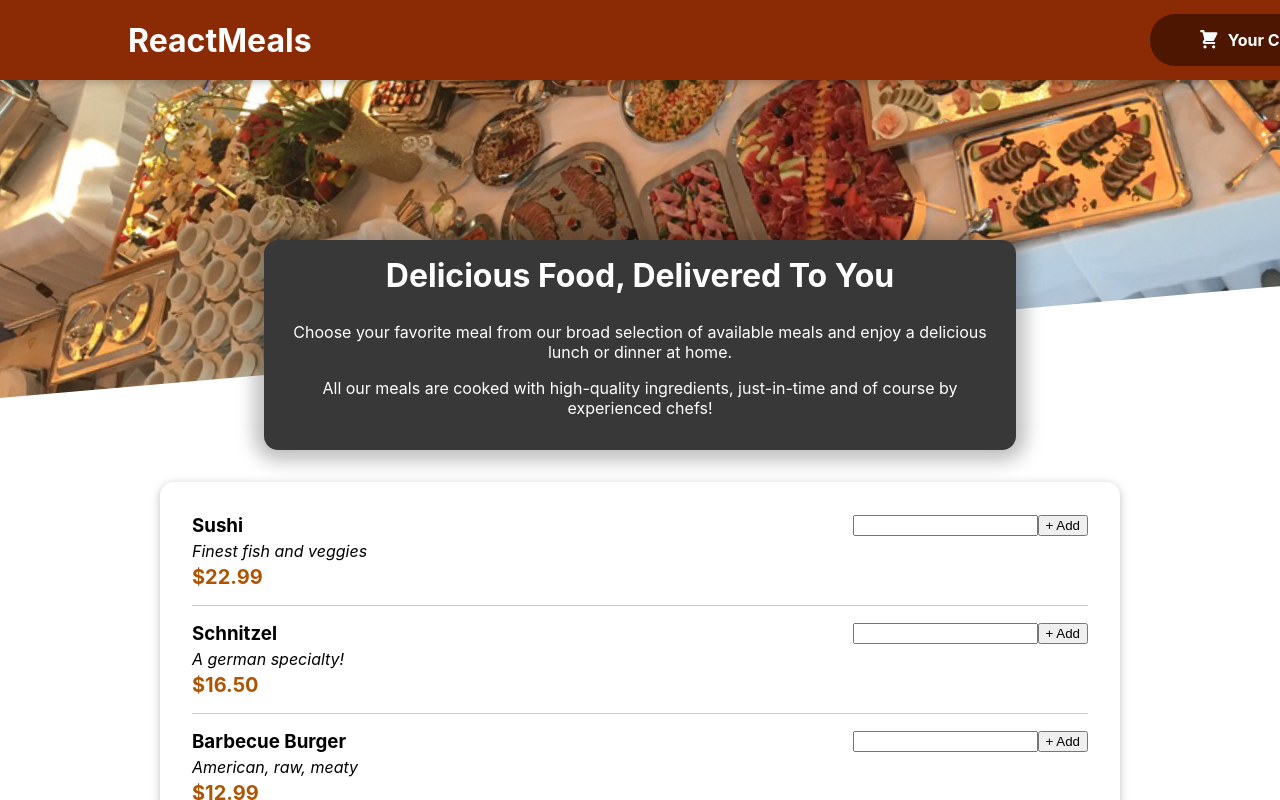
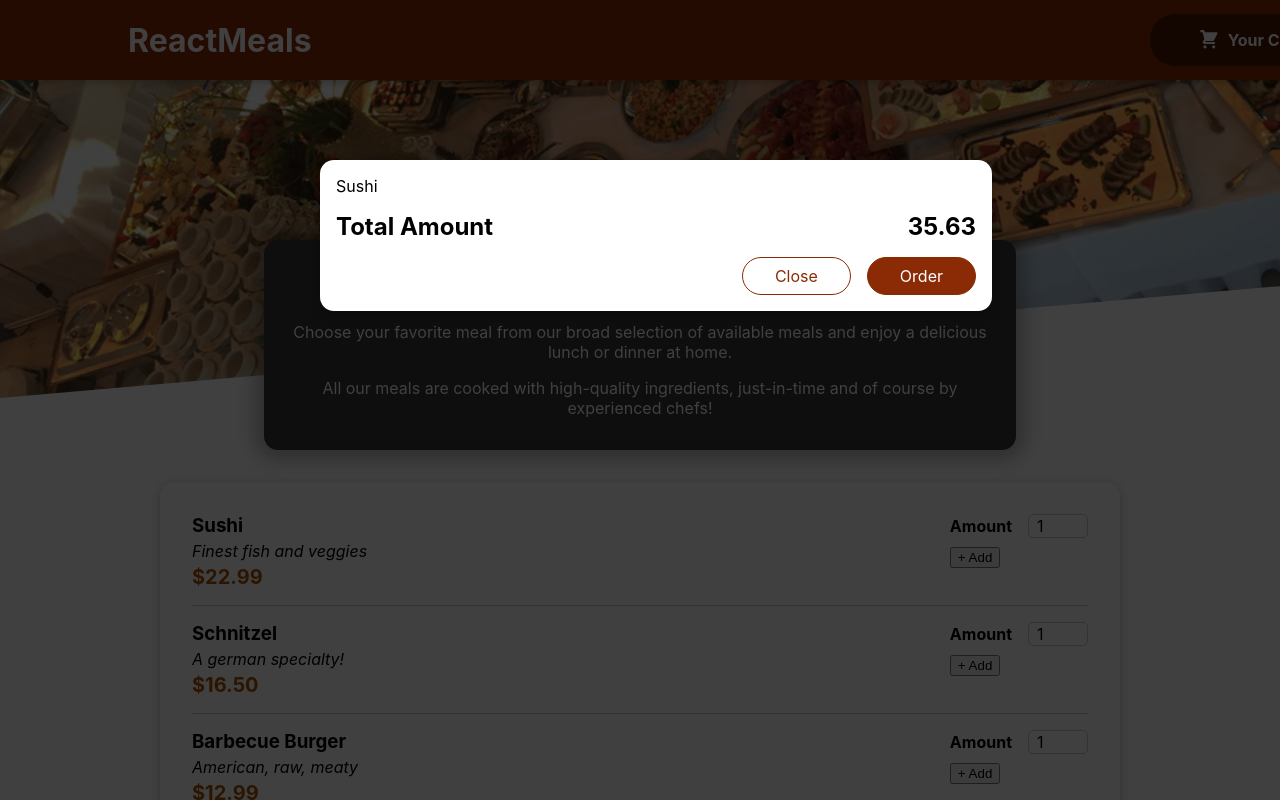
Before and after one commit to chadtarpey615/react-food-order-app, a React (Create React App) app: page / in a window 1280 px wide. Shown: the top 800 px of the page. Built offline with nearby package versions, Linux system fonts and the light colour scheme.

Commit message:
created Modal.js and css files

```diff
--- a/public/index.html
+++ b/public/index.html
@@ -1,14 +1,12 @@
 <!DOCTYPE html>
 <html lang="en">
+
 <head>
   <meta charset="utf-8" />
   <link rel="icon" href="%PUBLIC_URL%/favicon.ico" />
   <meta name="viewport" content="width=device-width, initial-scale=1" />
   <meta name="theme-color" content="#000000" />
-    <meta
-      name="description"
-      content="Web site created using create-react-app"
-    />
+  <meta name="description" content="Web site created using create-react-app" />
   <link rel="apple-touch-icon" href="%PUBLIC_URL%/logo192.png" />
   <!--
       manifest.json provides metadata used when your web app is installed on a
@@ -26,8 +24,10 @@
     -->
   <title>React App</title>
 </head>
+
 <body>
   <noscript>You need to enable JavaScript to run this app.</noscript>
+  <div id="overlays"></div>
   <div id="root"></div>
   <!--
       This HTML file is a template.
@@ -40,4 +40,5 @@
       To create a production bundle, use `npm run build` or `yarn build`.
     -->
 </body>
+
 </html>
--- a/src/App.js
+++ b/src/App.js
@@ -1,5 +1,5 @@
 import { Fragment } from 'react';
-
+import Cart from "./components/Cart/Cart";
 import Header from "./components/Layout/Header"
 import Meals from "./components/Meals/Meals"
 // import './App.css';
@@ -7,6 +7,7 @@
 function App() {
   return (
     <Fragment>
+      <Cart />
       <Header />
       <main>
         <Meals />
--- /dev/null
+++ b/src/components/Cart/Cart.js
@@ -0,0 +1,23 @@
+import React from 'react';
+import Modal from "../UI/Modal";
+import classes from "./Cart.module.css";
+
+const Cart = props => {
+
+    const cartItems = <ul className={classes["cart-items"]}>{[{ id: "c1", name: "Sushi", amount: 2, price: 12.99 }].map(item => <li>{item.name}</li>)}</ul>;
+    return (
+        <Modal>
+            {cartItems}
+            <div className={classes.total}>
+                <span>Total Amount</span>
+                <span>35.63</span>
+            </div>
+            <div className={classes.actions}>
+                <button className={classes["button--alt"]}> Close</button>
+                <button className={classes.button}> Order</button>
+            </div>
+        </Modal>
+    )
+}
+
+export default Cart;
--- /dev/null
+++ b/src/components/Cart/Cart.module.css
@@ -0,0 +1,46 @@
+.cart-items {
+  list-style: none;
+  margin: 0;
+  padding: 0;
+  max-height: 20rem;
+  overflow: scroll;
+}
+
+.total {
+  display: flex;
+  justify-content: space-between;
+  align-items: center;
+  font-weight: bold;
+  font-size: 1.5rem;
+  margin: 1rem 0;
+}
+
+.actions {
+  text-align: right;
+}
+
+.actions button {
+  font: inherit;
+  cursor: pointer;
+  background-color: transparent;
+  border: 1px solid #8a2b06;
+  padding: 0.5rem 2rem;
+  border-radius: 25px;
+  margin-left: 1rem;
+}
+
+.actions button:hover,
+.actions button:active {
+  background-color: #5a1a01;
+  border-color: #5a1a01;
+  color: white;
+}
+
+.actions .button--alt {
+  color: #8a2b06;
+}
+
+.actions .button {
+  background-color: #8a2b06;
+  color: white;
+}
--- a/src/components/Meals/MealItem/MealItemForm.js
+++ b/src/components/Meals/MealItem/MealItemForm.js
@@ -1,8 +1,18 @@
+import Input from "../../UI/Input"
 import classes from "./MealItem.module.css"
 
 const MealItemForm = props => {
     return <form className={classes.form}>
-        <input />
+        <Input
+            label="Amount"
+            input={{
+                id: "amount",
+                type: "number",
+                min: "1",
+                max: "5",
+                step: "1",
+                defaultValue: "1"
+            }} />
         <button>+ Add</button>
     </form>
 
--- a/src/components/UI/Input.js
+++ b/src/components/UI/Input.js
@@ -0,0 +1,13 @@
+import React from 'react'
+import classes from "./Input.module.css";
+
+const Input = props => {
+    return (
+        <div className={classes.input}>
+            <label htmlFor={props.input.id}>{props.label}</label>
+            <input  {...props.input} />
+        </div>
+    )
+}
+
+export default Input;
--- /dev/null
+++ b/src/components/UI/Modal.js
@@ -0,0 +1,27 @@
+import React, { Fragment } from 'react'
+import classes from "./Modal.module.css";
+import ReactDOM from "react-dom";
+
+const Backdrop = props => {
+    return <div className={classes.backdrop} />
+}
+
+const ModalOverlay = props => {
+    return <div className={classes.modal}>
+        <div className={classes.content}>{props.children}</div>
+    </div>
+}
+
+const portalElement = document.getElementById("overlays")
+
+const Modal = props => {
+
+    return (
+        <Fragment>
+            {ReactDOM.createPortal(<Backdrop />, portalElement)}
+            {ReactDOM.createPortal(<ModalOverlay>{props.children}</ModalOverlay>, portalElement)}
+        </Fragment>
+    )
+}
+
+export default Modal;
--- /dev/null
+++ b/src/components/UI/Modal.module.css
@@ -0,0 +1,40 @@
+.backdrop {
+  position: fixed;
+  top: 0;
+  left: 0;
+  width: 100%;
+  height: 100vh;
+  z-index: 20;
+  background-color: rgba(0, 0, 0, 0.75);
+}
+
+.modal {
+  position: fixed;
+  top: 20vh;
+  left: 5%;
+  width: 90%;
+  background-color: white;
+  padding: 1rem;
+  border-radius: 14px;
+  box-shadow: 0 2px 8px rgba(0, 0, 0, 0.25);
+  z-index: 30;
+  animation: slide-down 300ms ease-out forwards;
+}
+
+@media (min-width: 768px) {
+  .modal {
+    width: 40rem;
+    left: calc(50% - 20rem);
+  }
+}
+
+@keyframes slide-down {
+  from {
+    opacity: 0;
+    transform: translateY(-3rem);
+  }
+  to {
+    opacity: 1;
+    transform: translateY(0);
+  }
+}
```
Lines whose indentation alone changed are shown as unchanged.
